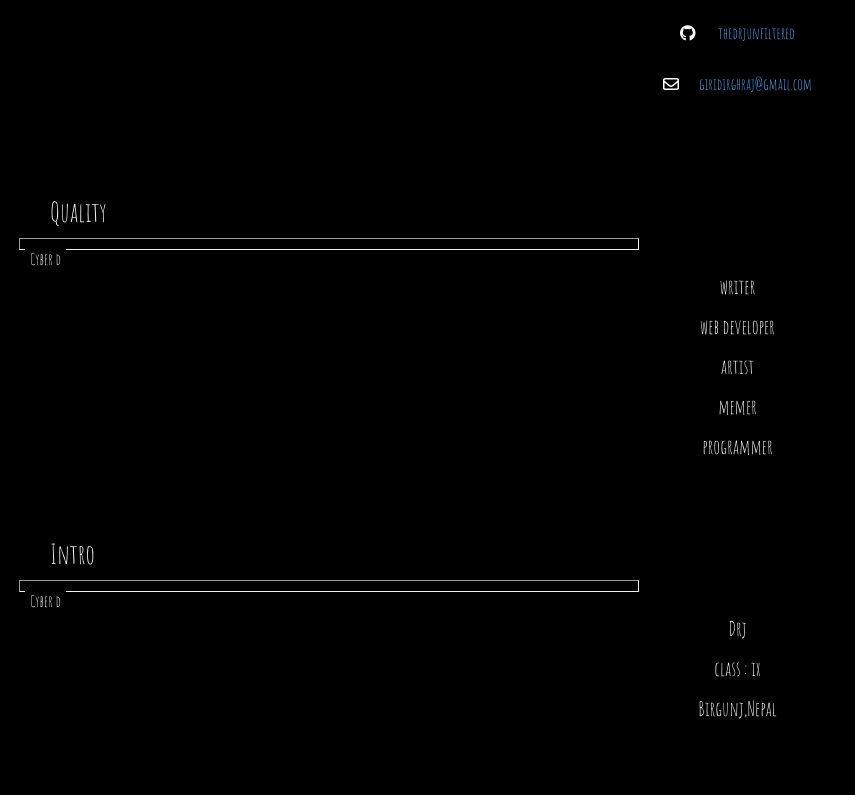
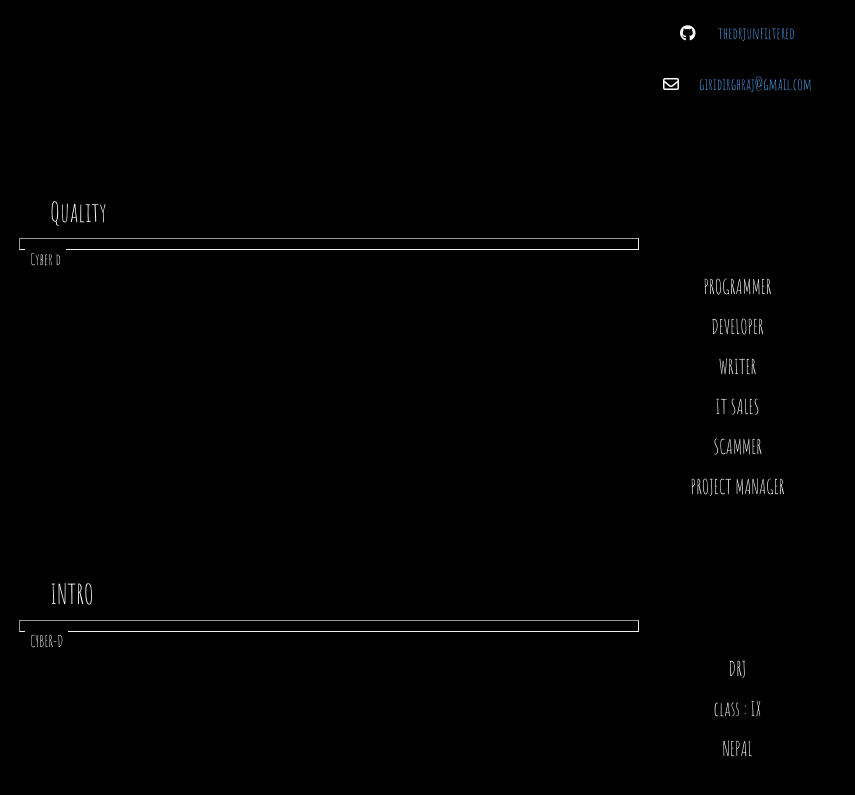
Before and after one commit to frr-drj/thedrjbot-, a plain HTML site: page index.html in a window 1280 px wide. Shown: the part 964-1759 px from the top of the page, without its empty margins (0-855 px from the left). Before the commit the page ends 1735 px from the top, so only its background shows below. Drawn offline with Linux system fonts and the light colour scheme.

Commit message:
Update index.html

```diff
--- a/index.html
+++ b/index.html
@@ -52,21 +52,22 @@
             Cyber d
         </span>
     <div class="mm"> <ul>
-        <li>writer</li>
-        <li>web developer</li>
-        <li>artist</li>
-        <li>memer</li>
-        <li>programmer</li>
+        <li>PROGRAMMER</li>
+        <li>DEVELOPER</li>
+        <li>WRITER</li>
+        <li>IT SALES</li>
+        <li>SCAMMER</li>
+        <li>PROJECT MANAGER</li>
     </ul></div>
-    <div class="LL">Intro</div>
+    <div class="LL">INTRO</div>
     <hr class="nn">
     <span>
-            Cyber d
+            CYBER-D
         </span>
     <div class="mm"> <ul>
-        <li>Drj</li>
-                <li>class : ix</li>
-        <li>Birgunj,Nepal</li>
+        <li>DRJ</li>
+                <li>class : IX</li>
+        <li>NEPAL</li>
         </ul></div>
 
 </body>
```
